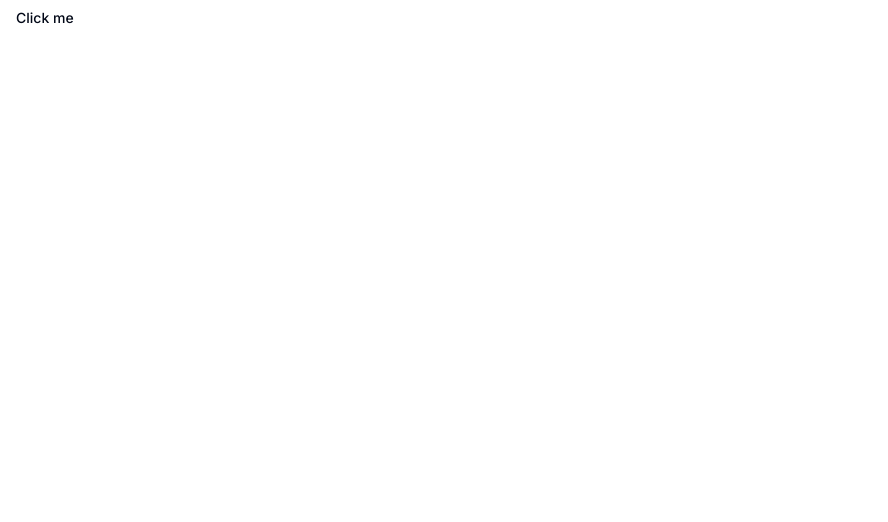
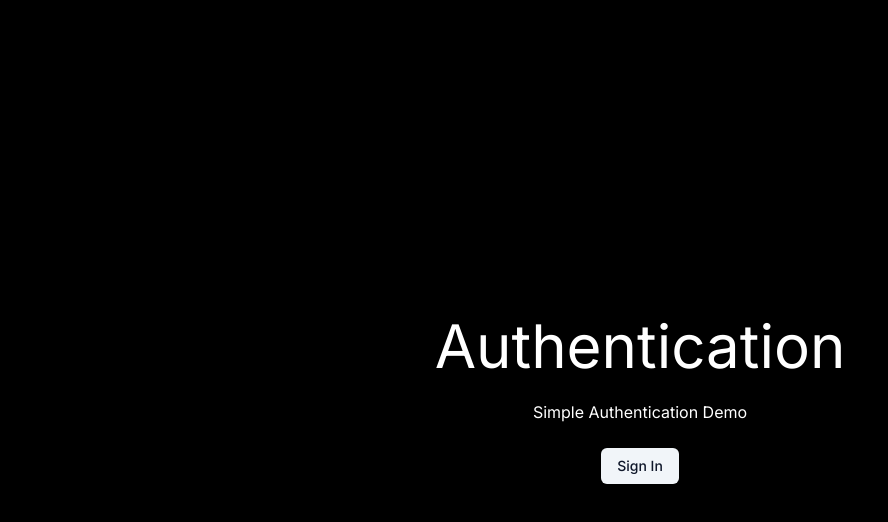
Before and after one commit to serhanelmali/next-auth-v5-boilerplate, a Next.js app: page / in a window 1280 px wide. Shown: the top 522 px of the page, without its empty margins (0-888 px from the left). Built offline with nearby package versions, Linux system fonts and the light colour scheme.

Commit message:
feat: add LoginButton for authentication

```diff
--- a/app/page.tsx
+++ b/app/page.tsx
@@ -1,5 +1,16 @@
+import { LoginButton } from "@/components/auth/login-button";
 import { Button } from "@/components/ui/button";
 
 export default function Home() {
-  return <Button variant="custom">Click me</Button>;
+  return (
+    <main className="flex justify-center items-center bg-black h-full">
+      <div className="flex items-center flex-col space-y-6 text-white">
+        <h1 className="text-6xl">Authentication</h1>
+        <p>Simple Authentication Demo</p>
+        <LoginButton isModal={false}>
+          <Button variant="secondary">Sign In</Button>
+        </LoginButton>
+      </div>
+    </main>
+  );
 }
--- a/components/auth/login-button.tsx
+++ b/components/auth/login-button.tsx
@@ -7,7 +7,10 @@ interface LoginButtonProps {
   isModal?: boolean;
 }
 
-const LoginButton = ({ children, isModal = false }: LoginButtonProps) => {
+export const LoginButton = ({
+  children,
+  isModal = false,
+}: LoginButtonProps) => {
   const router = useRouter();
   const onClick = () => router.push("/auth/login");
 
@@ -17,5 +20,3 @@ const LoginButton = ({ children, isModal = false }: LoginButtonProps) => {
 
   return <div onClick={() => onClick}>{children}</div>;
 };
-
-export default LoginButton;
```
